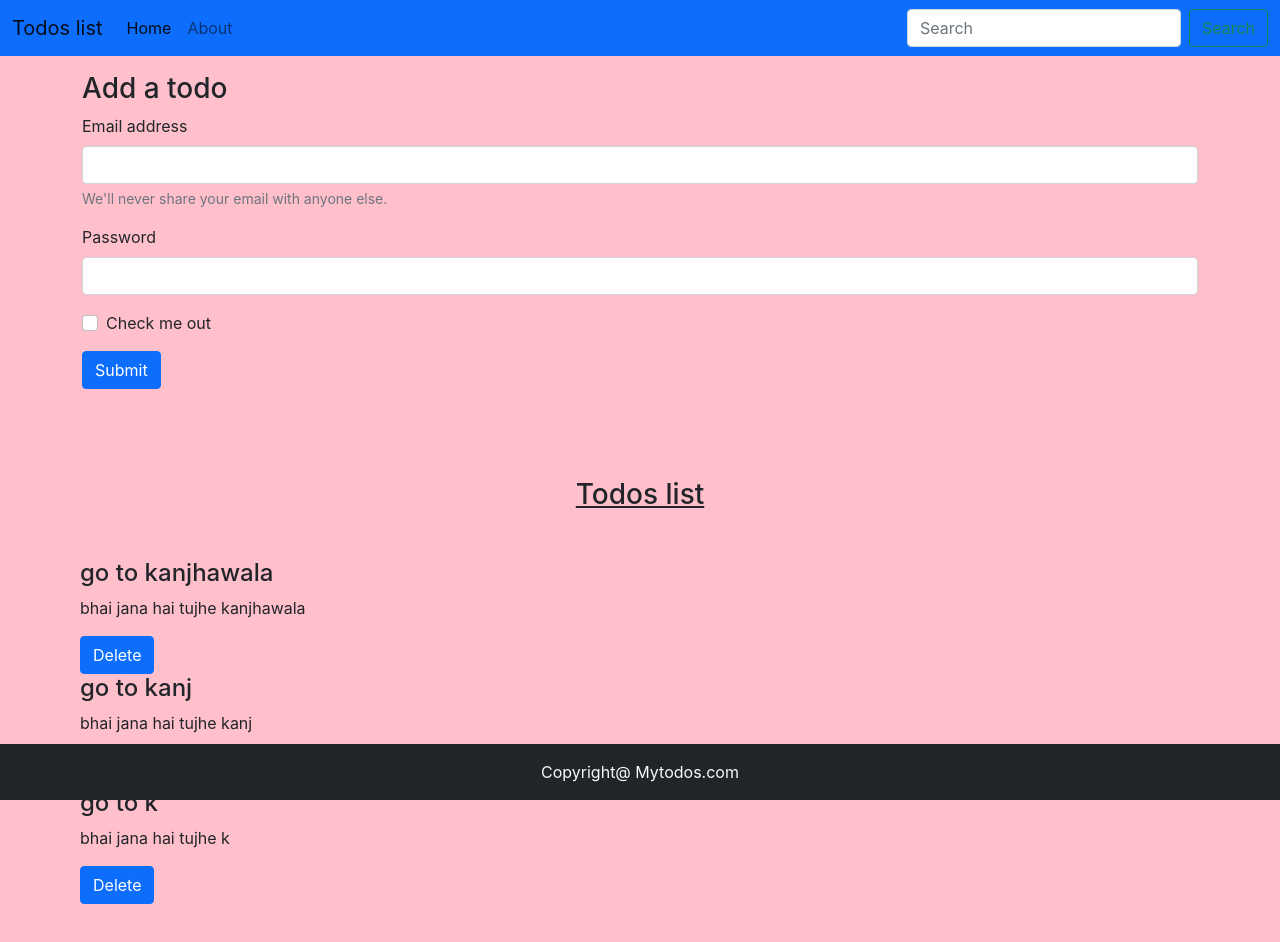
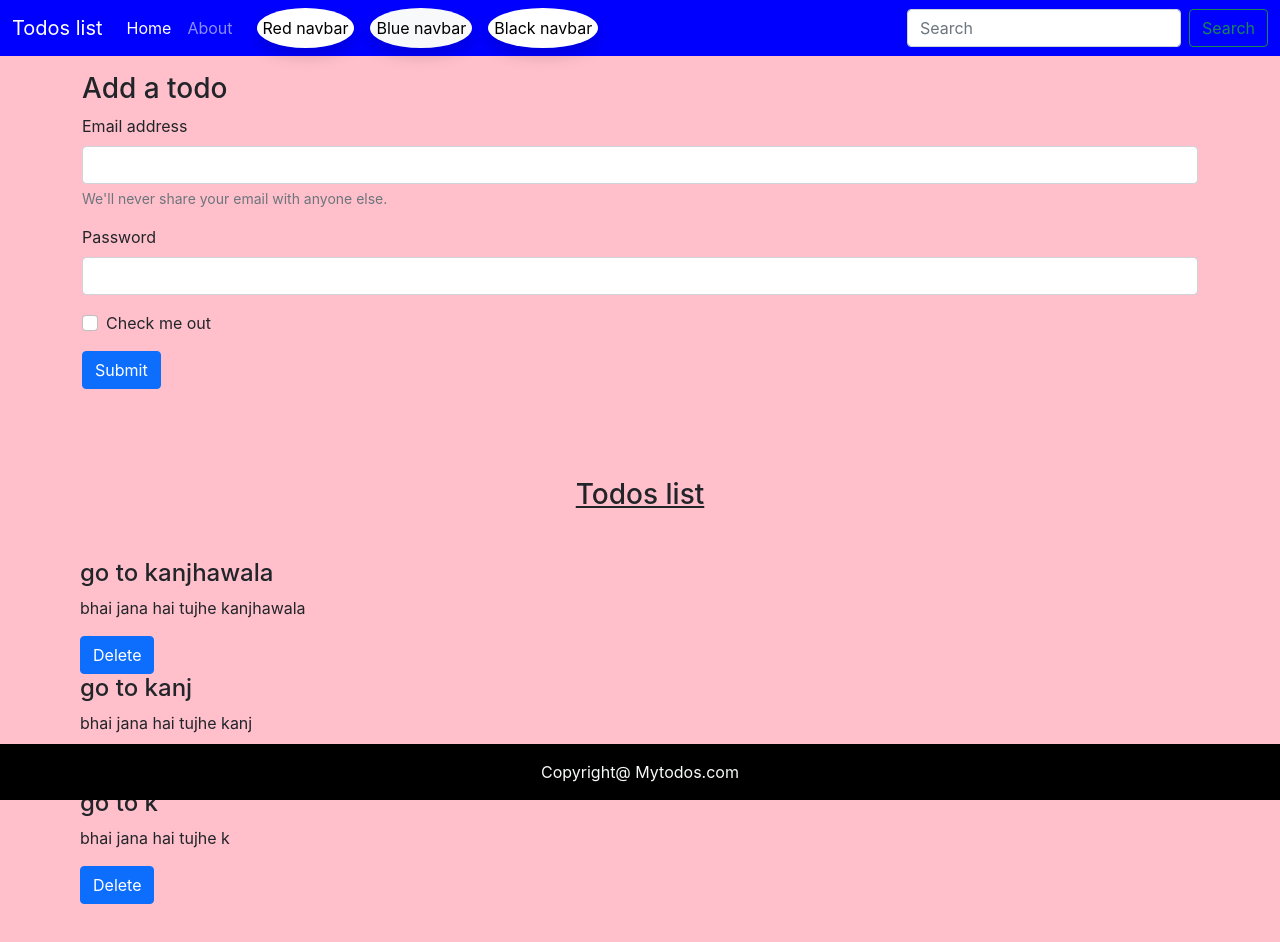
Before and after one commit to Vishal921120/Todos-List, a React (Create React App) app: page / in a window 1280 px wide. Shown: the top 942 px of the page. Built offline with nearby package versions, Linux system fonts and the light colour scheme.

Commit message:
added different color navbar

```diff
--- a/src/Components/Footer.js
+++ b/src/Components/Footer.js
@@ -6,9 +6,10 @@ export default function Footer() {
          left:"0",
          bottom:"0",
          width:"100%",
+         backgroundColor:"black",
     };
     return (
-        <footer className="bg-dark text-light" style={footerstyle}>
+        <footer className=" text-light" style={footerstyle}>
             <p className="text-center my-3" >Copyright@ Mytodos.com</p>
         </footer>
     )
--- a/src/Components/Header.js
+++ b/src/Components/Header.js
@@ -1,10 +1,22 @@
-import React from 'react'
+import React,{useState} from 'react'
 import PropTypes from 'prop-types'
 
 
 export default function Header(props) {
+    let [backgroundColor, setBackgroundColor] = useState('blue');
+    const changeColor = () => {
+        setBackgroundColor('red')
+    }
+    const changeColorBlue = () => {
+        setBackgroundColor('blue')
+    }
+    const changeColorRandom = () => {
+        setBackgroundColor('black')
+    }
+
+
     return (
-        <nav className="navbar navbar-expand-lg navbar-light bg-primary">
+        <nav className="navbar navbar-expand-lg navbar-dark text-white " style={{backgroundColor:backgroundColor}}>
             <div className="container-fluid">
                 <a className="navbar-brand" href="#">{props.title}</a>
                 <button className="navbar-toggler" type="button" data-bs-toggle="collapse" data-bs-target="#navbarSupportedContent" aria-controls="navbarSupportedContent" aria-expanded="false" aria-label="Toggle navigation">
@@ -18,6 +30,15 @@ export default function Header(props) {
                         <li className="nav-item">
                             <a className="nav-link" href="#">About</a>
                         </li>
+                        <button className="bg-white mx-3 rounded-circle shadow border-0" onClick={changeColor}>
+                            Red navbar
+                        </button>
+                        <button className="bg-light rounded-circle shadow border-0" onClick={changeColorBlue}>
+                            Blue navbar
+                        </button>
+                        <button className="bg-white mx-3 rounded-circle shadow border-0" onClick={changeColorRandom}>
+                            Black navbar
+                        </button>
                     </ul>
                     {props.searchBar ?<form className="d-flex">
                         <input className="form-control me-2" type="search" placeholder="Search" aria-label="Search" />
```
